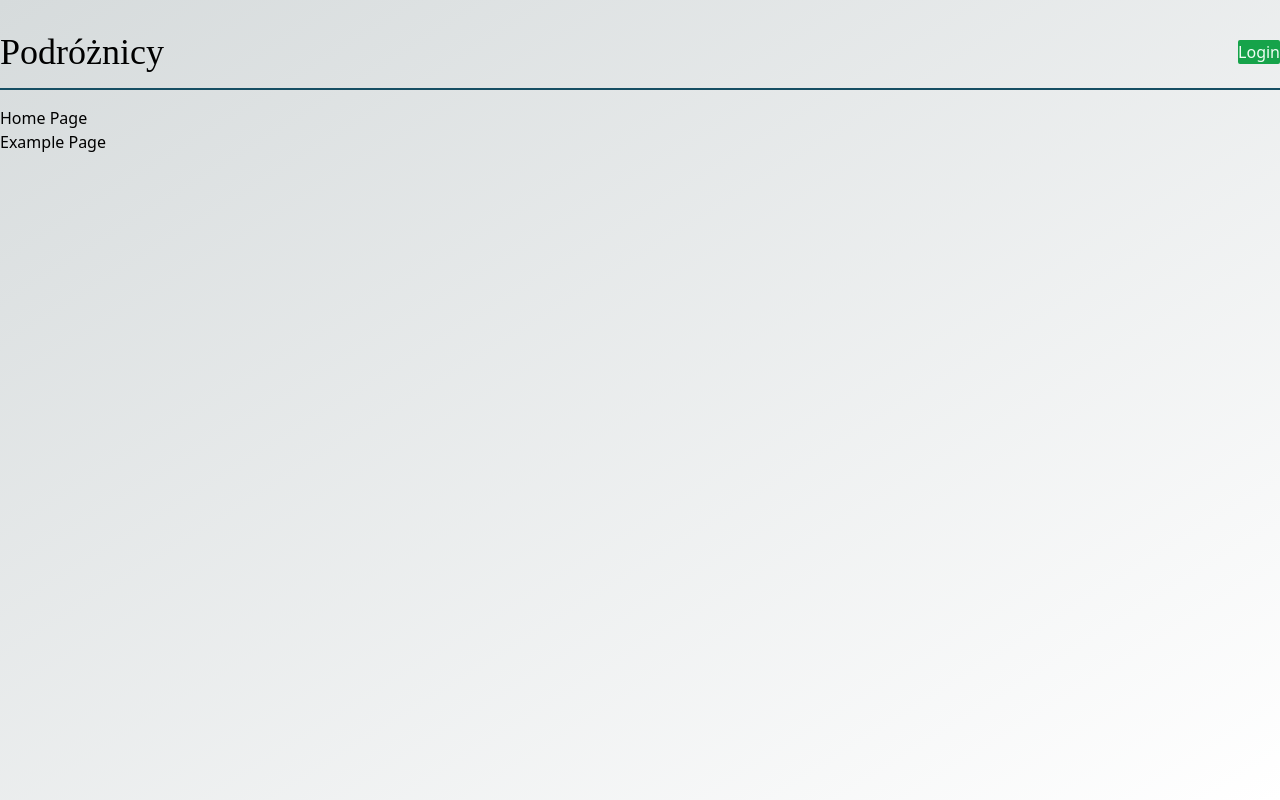
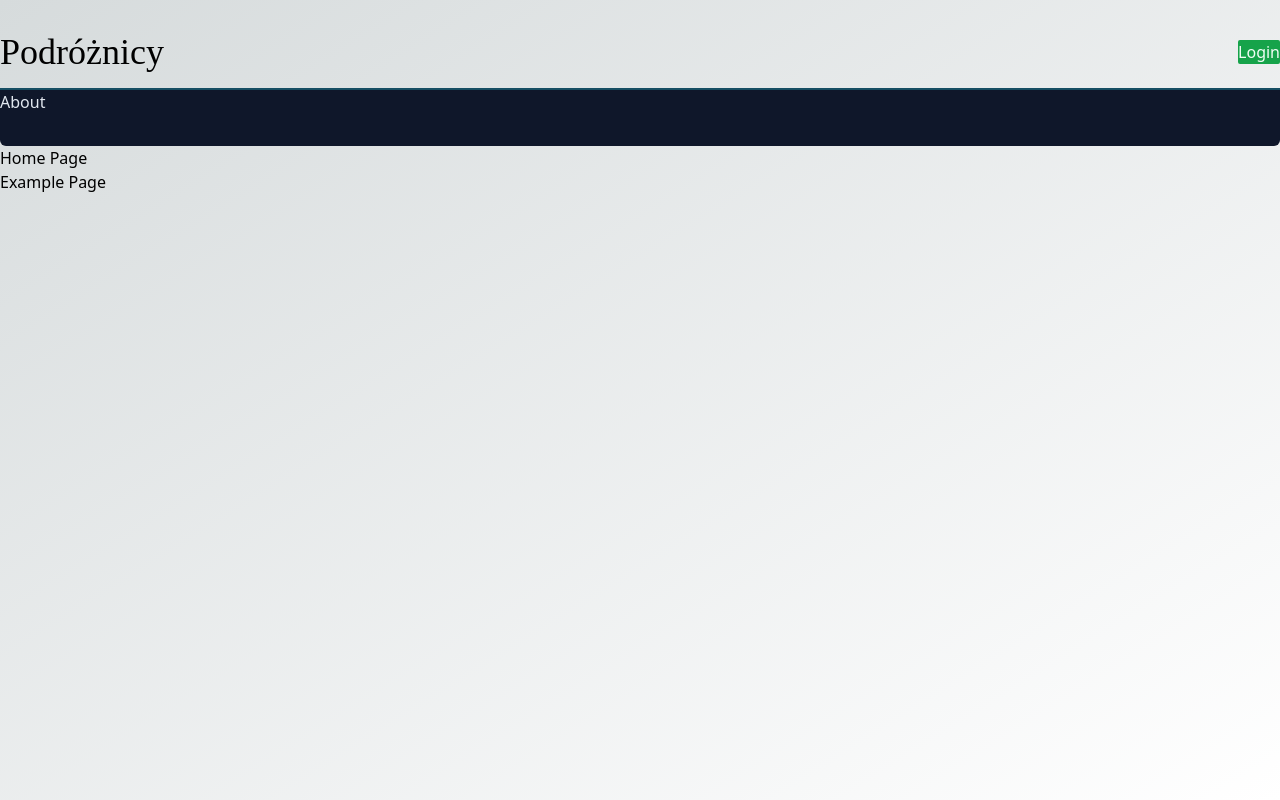
Before and after one commit to kajadudek/AGH-Databases, a Next.js app in the folder client/: page / in a window 1280 px wide. Built offline with nearby package versions, Linux system fonts and the light colour scheme; no server answers; a web font is replaced by a local one.

Commit message:
menu background added

```diff
--- a/client/components/Layout.tsx
+++ b/client/components/Layout.tsx
@@ -2,12 +2,13 @@ import { useUser } from "@auth0/nextjs-auth0/client";
 import Link from "next/link";
 import { FC, PropsWithChildren } from "react";
 import { Sigmar_One } from 'next/font/google'
+import Menu from "./Menu";
 
 export const Layout: FC<PropsWithChildren> = ({ children }) => {
   const { user } = useUser();
   return (
     <div className="container mx-auto">
-      <header className="my-4 py-4 w-full flex justify-between items-center border-spacing-2 border-cyan-900 border-b-2">
+      <header className="mt-4 py-4 w-full flex justify-between items-center border-spacing-2 border-cyan-900 border-b-2">
 
         <h1 className="text-4xl font-logo">Podróżnicy</h1>
 
@@ -33,6 +34,7 @@ export const Layout: FC<PropsWithChildren> = ({ children }) => {
           </Link>
         )}
       </header>
+      <Menu />
       <main>{children}</main>
     </div>
   );
--- /dev/null
+++ b/client/components/Menu.tsx
@@ -0,0 +1,10 @@
+import { FC } from "react";
+
+const Menu:FC = () => {
+    return <nav className=" my-0 w-full h-14 bg-slate-900 text-slate-200 rounded-b-md">
+        About
+    </nav>
+
+}
+
+export default Menu
```
